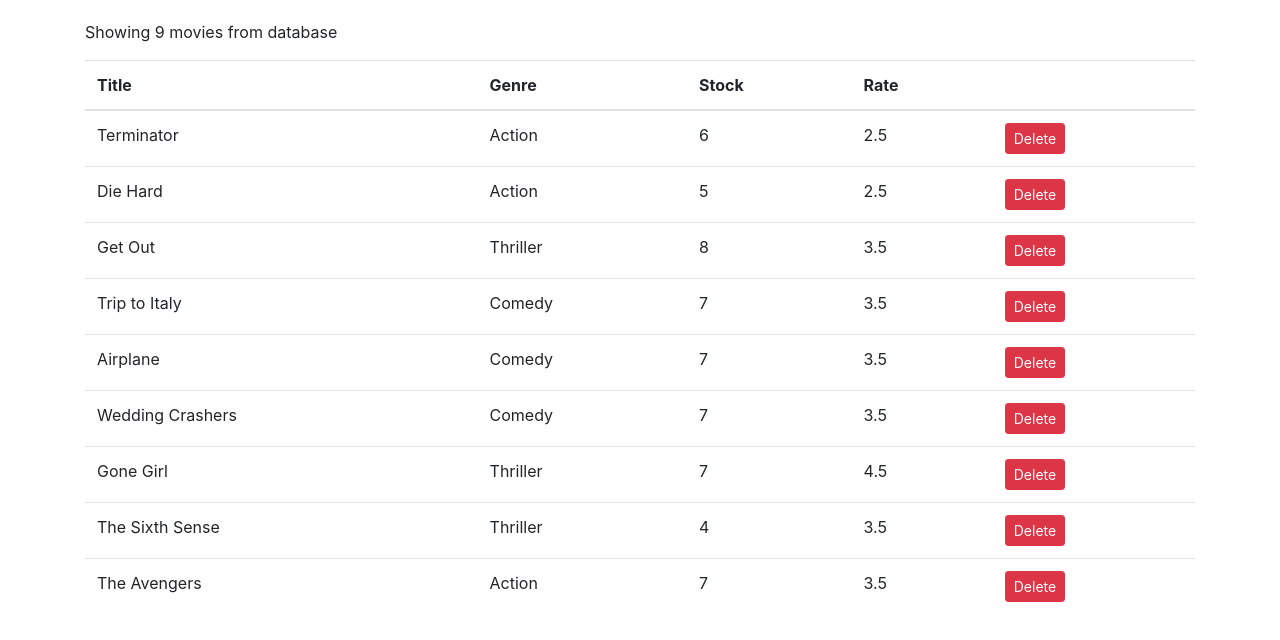
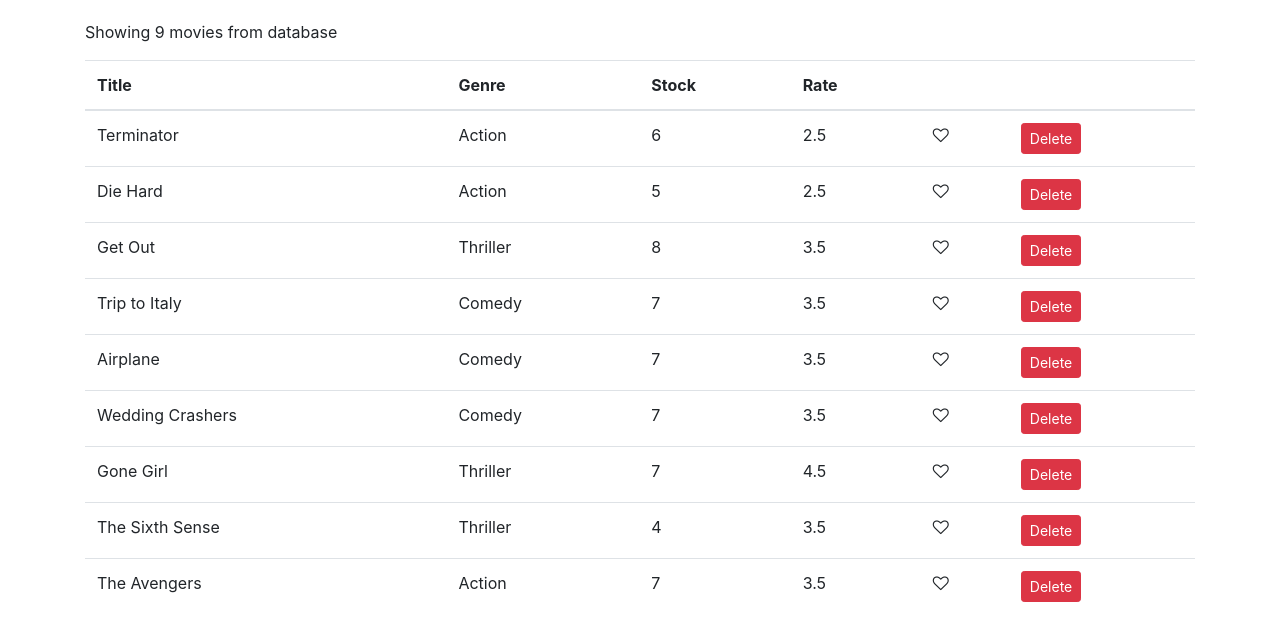
Before and after one commit to Skipp-it/50_vidly, a React (Create React App) app: page / in a window 1280 px wide. Shown: the top 640 px of the page. Built offline with nearby package versions, Linux system fonts and the light colour scheme.

Commit message:
like button implemented

```diff
--- /dev/null
+++ b/src/components/common/like.jsx
@@ -0,0 +1,18 @@
+import React, { Component } from "react";
+
+class Like extends Component {
+  render() {
+    let classes = "fa fa-heart";
+    if (!this.props.liked) classes += "-o";
+    return (
+      <i
+        onClick={this.props.onClick}
+        className={classes}
+        style={{ cursor: "pointer" }}
+        aria-hidden="true"
+      ></i>
+    );
+  }
+}
+
+export default Like;
--- a/src/components/movies.jsx
+++ b/src/components/movies.jsx
@@ -1,22 +1,30 @@
-import React, {Component} from "react";  // shortcut imrc
-import { getMovies } from '../services/fakeMovieService';  // shortcut cc
+import React, { Component } from "react"; // shortcut imrc
+import { getMovies } from "../services/fakeMovieService"; // shortcut cc
+import Like from "./common/like";
 
 class Movies extends Component {
-
   state = {
-        movies : getMovies()
+    movies: getMovies(),
   };
 
-    handleDelete = movie =>{
-        const movies = this.state.movies.filter(m => m._id !== movie._id);
-        this.setState({movies}) // in loc de ({movies : movies}) se poate scrie ({movies})
-    }
+  handleDelete = (movie) => {
+    const movies = this.state.movies.filter((m) => m._id !== movie._id);
+    this.setState({ movies }); // in loc de ({movies : movies}) se poate scrie ({movies})
+  };
 
-    render () {
-const {length : count} = this.state.movies;
+  handleLiked = (movie) => {
+    const movies = [...this.state.movies];
+    const index = movies.indexOf(movie);
+    movies[index] = { ...movies[index] };
+    movies[index].liked = !movies[index].liked;
+    this.setState({ movies });
+  };
 
-        if (count === 0){
-            return <p>There are no movies in database.</p>
+  render() {
+    const { length: count } = this.state.movies;
+
+    if (count === 0) {
+      return <p>There are no movies in database.</p>;
     }
 
     return (
@@ -29,28 +37,38 @@
               <th>Genre</th>
               <th>Stock</th>
               <th>Rate</th>
-                    <th></th>
+              <th />
+              <th />
             </tr>
           </thead>
           <tbody>
-                {this.state.movies.map(movie=>
+            {this.state.movies.map((movie) => (
               <tr id={movie._id} key={movie._id}>
                 <td>{movie.title}</td>
                 <td>{movie.genre.name}</td>
                 <td>{movie.numberInStock}</td>
                 <td>{movie.dailyRentalRate}</td>
-                    <td><button className="btn btn-danger btn-sm" onClick={()=>this.handleDelete(movie)} >Delete</button>
+                <td>
+                  <Like
+                    liked={movie.liked}
+                    onClick={() => this.handleLiked(movie)}
+                  />
+                </td>
+                <td>
+                  <button
+                    className="btn btn-danger btn-sm"
+                    onClick={() => this.handleDelete(movie)}
+                  >
+                    Delete
+                  </button>
                 </td>
               </tr>
-                )}
+            ))}
           </tbody>
         </table>
       </React.Fragment>
-    )};
-
-
-
-
+    );
+  }
 }
 
 export default Movies;
--- a/src/services/fakeMovieService.js
+++ b/src/services/fakeMovieService.js
@@ -7,64 +7,64 @@
     genre: { _id: "5b21ca3eeb7f6fbccd471818", name: "Action" },
     numberInStock: 6,
     dailyRentalRate: 2.5,
-    publishDate: "2018-01-03T19:04:28.809Z"
+    publishDate: "2018-01-03T19:04:28.809Z",
   },
   {
     _id: "5b21ca3eeb7f6fbccd471816",
     title: "Die Hard",
     genre: { _id: "5b21ca3eeb7f6fbccd471818", name: "Action" },
     numberInStock: 5,
-    dailyRentalRate: 2.5
+    dailyRentalRate: 2.5,
   },
   {
     _id: "5b21ca3eeb7f6fbccd471817",
     title: "Get Out",
     genre: { _id: "5b21ca3eeb7f6fbccd471820", name: "Thriller" },
     numberInStock: 8,
-    dailyRentalRate: 3.5
+    dailyRentalRate: 3.5,
   },
   {
     _id: "5b21ca3eeb7f6fbccd471819",
     title: "Trip to Italy",
     genre: { _id: "5b21ca3eeb7f6fbccd471814", name: "Comedy" },
     numberInStock: 7,
-    dailyRentalRate: 3.5
+    dailyRentalRate: 3.5,
   },
   {
     _id: "5b21ca3eeb7f6fbccd47181a",
     title: "Airplane",
     genre: { _id: "5b21ca3eeb7f6fbccd471814", name: "Comedy" },
     numberInStock: 7,
-    dailyRentalRate: 3.5
+    dailyRentalRate: 3.5,
   },
   {
     _id: "5b21ca3eeb7f6fbccd47181b",
     title: "Wedding Crashers",
     genre: { _id: "5b21ca3eeb7f6fbccd471814", name: "Comedy" },
     numberInStock: 7,
-    dailyRentalRate: 3.5
+    dailyRentalRate: 3.5,
   },
   {
     _id: "5b21ca3eeb7f6fbccd47181e",
     title: "Gone Girl",
     genre: { _id: "5b21ca3eeb7f6fbccd471820", name: "Thriller" },
     numberInStock: 7,
-    dailyRentalRate: 4.5
+    dailyRentalRate: 4.5,
   },
   {
     _id: "5b21ca3eeb7f6fbccd47181f",
     title: "The Sixth Sense",
     genre: { _id: "5b21ca3eeb7f6fbccd471820", name: "Thriller" },
     numberInStock: 4,
-    dailyRentalRate: 3.5
+    dailyRentalRate: 3.5,
   },
   {
     _id: "5b21ca3eeb7f6fbccd471821",
     title: "The Avengers",
     genre: { _id: "5b21ca3eeb7f6fbccd471818", name: "Action" },
     numberInStock: 7,
-    dailyRentalRate: 3.5
-  }
+    dailyRentalRate: 3.5,
+  },
 ];
 
 export function getMovies() {
@@ -72,13 +72,13 @@
 }
 
 export function getMovie(id) {
-  return movies.find(m => m._id === id);
+  return movies.find((m) => m._id === id);
 }
 
 export function saveMovie(movie) {
-  let movieInDb = movies.find(m => m._id === movie._id) || {};
+  let movieInDb = movies.find((m) => m._id === movie._id) || {};
   movieInDb.name = movie.name;
-  movieInDb.genre = genresAPI.genres.find(g => g._id === movie.genreId);
+  movieInDb.genre = genresAPI.genres.find((g) => g._id === movie.genreId);
   movieInDb.numberInStock = movie.numberInStock;
   movieInDb.dailyRentalRate = movie.dailyRentalRate;
 
@@ -91,7 +91,7 @@
 }
 
 export function deleteMovie(id) {
-  let movieInDb = movies.find(m => m._id === id);
+  let movieInDb = movies.find((m) => m._id === id);
   movies.splice(movies.indexOf(movieInDb), 1);
   return movieInDb;
 }
```
Also changed, not shown: src/App.js (+9 -9 lines), src/index.js (+8 -9 lines), src/setupTests.js (+1 -1 lines). Lines whose indentation alone changed are shown as unchanged.
